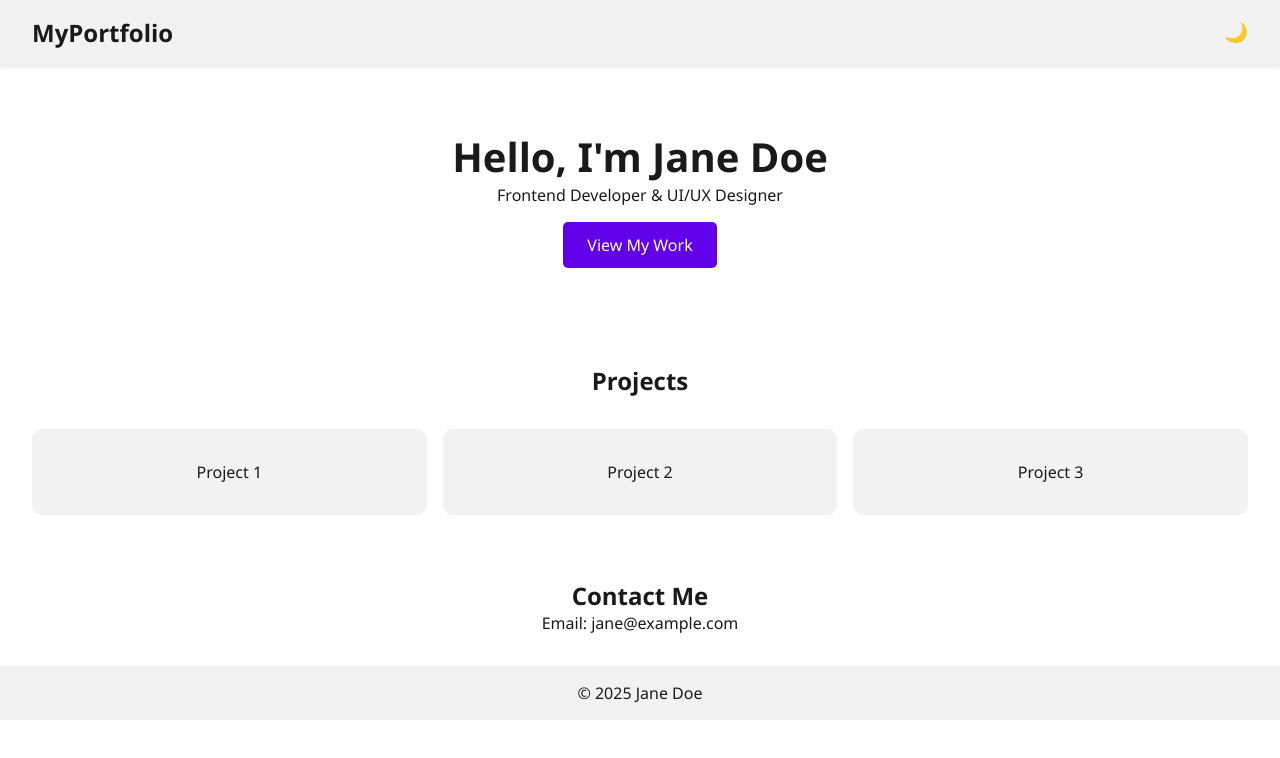
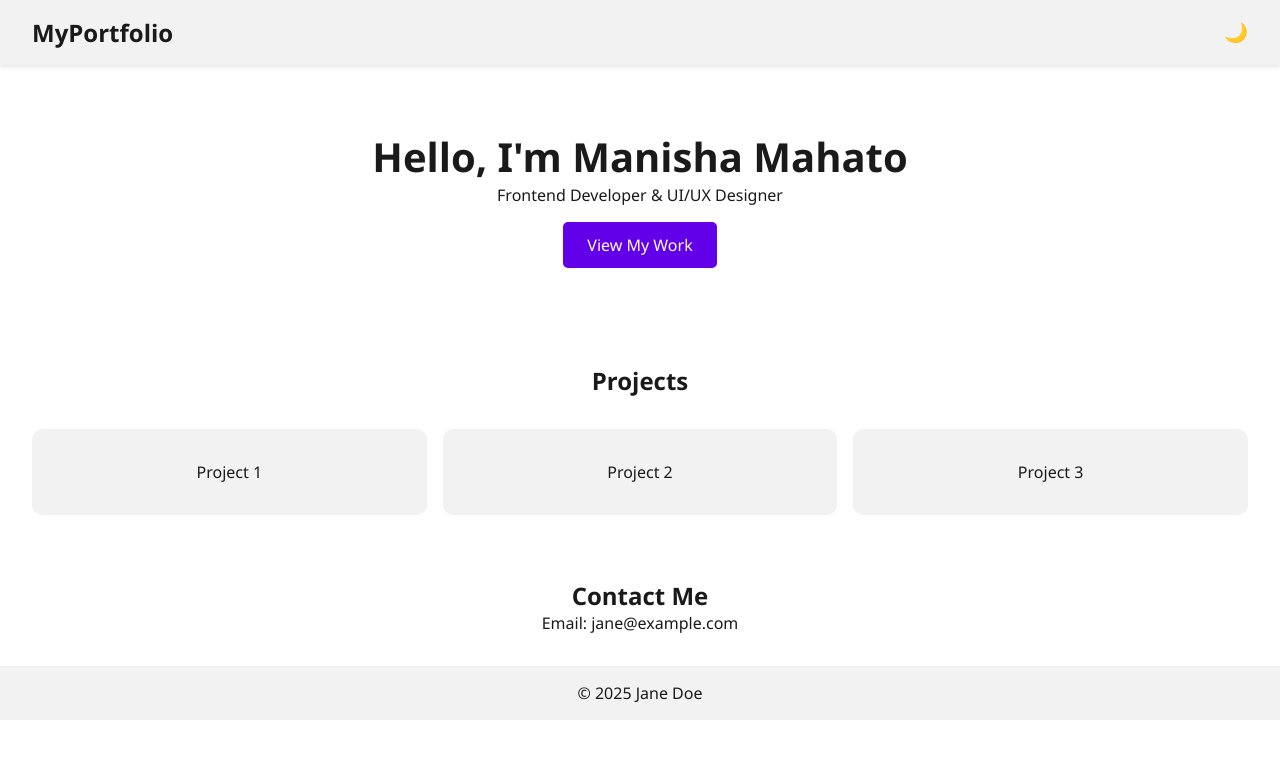
Before and after one commit to manisha-mahato/portfolio, a plain HTML site: page index.html in a window 1280 px wide. Drawn offline with Linux system fonts and the light colour scheme.

Commit message:
name update

```diff
--- a/index.html
+++ b/index.html
@@ -14,7 +14,7 @@
 
   <main>
     <section class="hero">
-      <h1>Hello, I'm Jane Doe</h1>
+      <h1>Hello, I'm Manisha Mahato</h1>
       <p>Frontend Developer & UI/UX Designer</p>
       <a href="#projects" class="btn">View My Work</a>
     </section>
```
